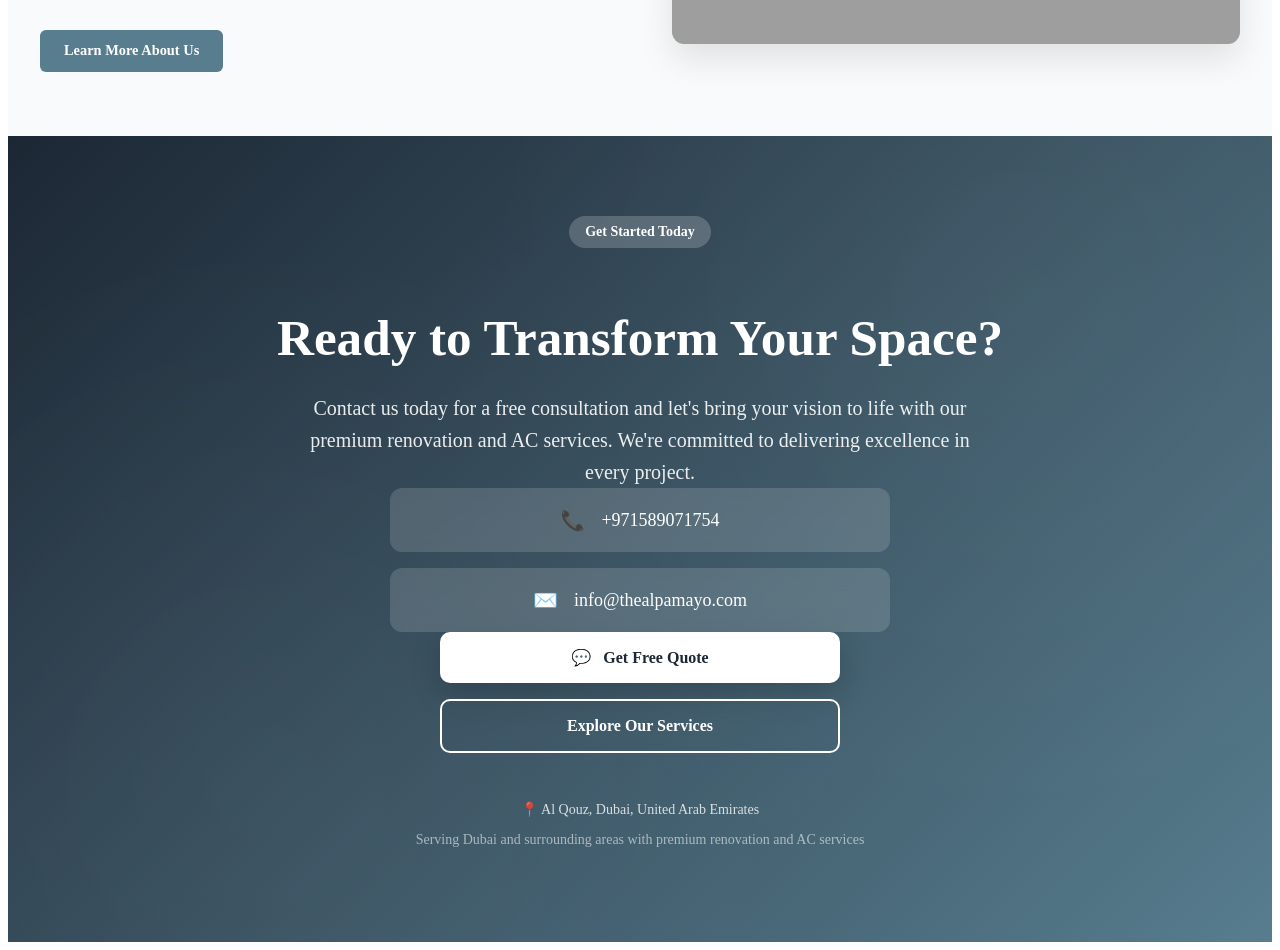
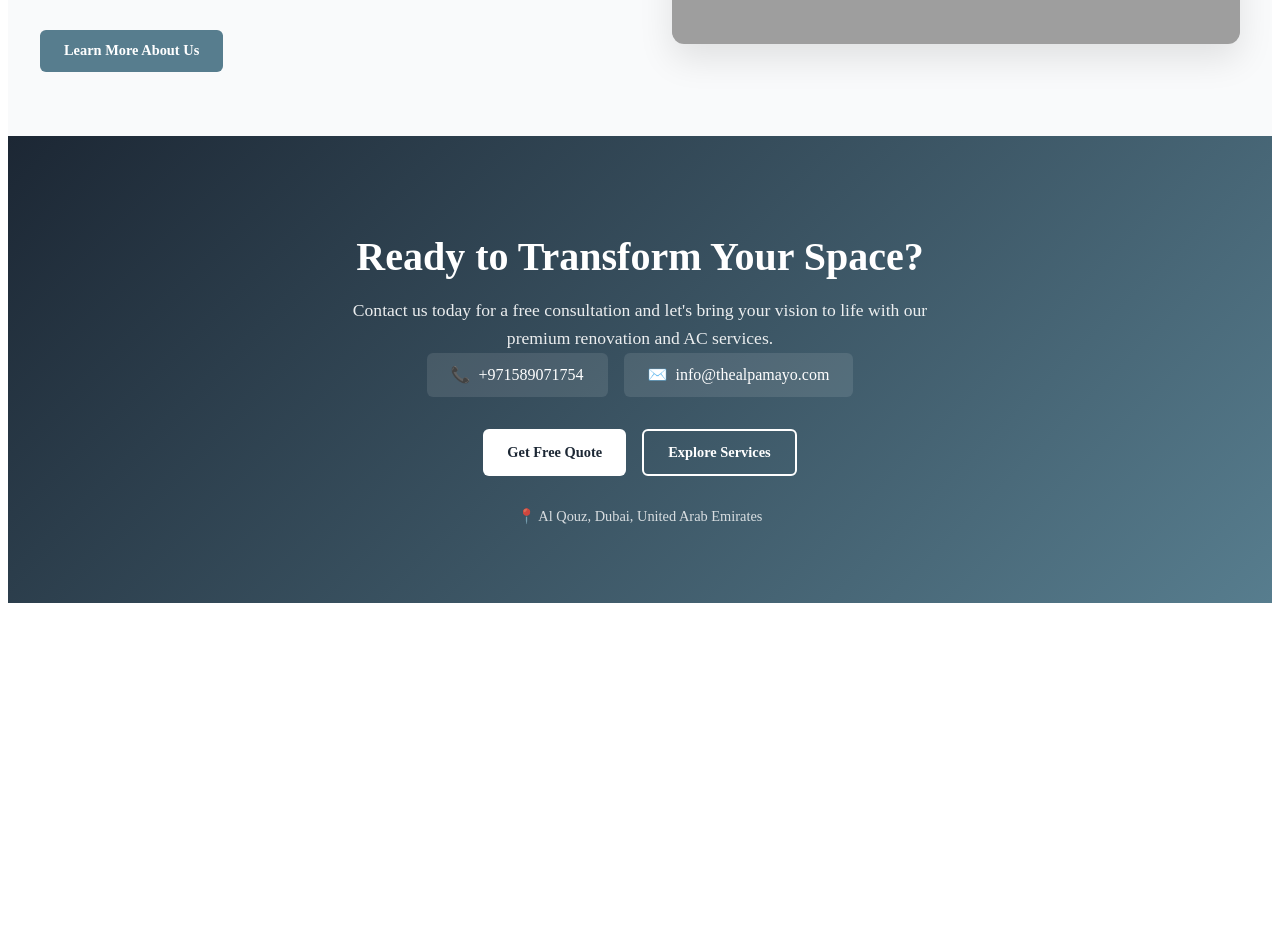
Before and after one commit to alpamayo73/main, a Next.js app: page / in a window 1280 px wide. Shown: the part 2760-3710 px from the top of the page. After the commit the page ends 3371 px from the top, so only its background shows below. Built offline with nearby package versions, Linux system fonts and the light colour scheme; grey boxes are pictures that could not be loaded.

Commit message:
Update CTASection.js

```diff
--- a/src/components/home/CTASection.js
+++ b/src/components/home/CTASection.js
@@ -3,155 +3,90 @@ import Link from 'next/link';
 export default function CTASection() {
   return (
     <section style={{
-      padding: '5rem 0',
+      padding: '4rem 0',
       background: 'linear-gradient(135deg, #1C2734 0%, #577D8E 100%)',
       color: 'white',
-      textAlign: 'center',
-      position: 'relative',
-      overflow: 'hidden'
+      textAlign: 'center'
     }}>
-      {/* Background Pattern */}
-      <div style={{
-        position: 'absolute',
-        top: 0,
-        left: 0,
-        right: 0,
-        bottom: 0,
-        backgroundImage: 'radial-gradient(circle at 20% 80%, rgba(255,255,255,0.1) 0%, transparent 50%), radial-gradient(circle at 80% 20%, rgba(255,255,255,0.1) 0%, transparent 50%)',
-        opacity: 0.3
-      }}></div>
-
       <div style={{
         maxWidth: '1200px',
         margin: '0 auto',
-        padding: '0 20px',
-        position: 'relative',
-        zIndex: 2
+        padding: '0 20px'
       }}>
-        <div style={{
-          display: 'inline-block',
-          backgroundColor: 'rgba(255, 255, 255, 0.2)',
-          backdropFilter: 'blur(10px)',
-          padding: '0.5rem 1rem',
-          borderRadius: '20px',
-          fontSize: '0.875rem',
-          fontWeight: '600',
+        <h2 style={{
+          fontSize: '2.5rem',
+          fontWeight: 'bold',
           marginBottom: '1rem'
-        }}>
-          Get Started Today
-        </div>
-
-        <h2 style={{
-          fontSize: 'clamp(2rem, 4vw, 3.5rem)',
-          fontWeight: 'bold',
-          marginBottom: '1.5rem',
-          lineHeight: 1.2
         }}>
           Ready to Transform Your Space?
         </h2>
         <p style={{
-          fontSize: '1.25rem',
-          marginBottom: '3rem',
-          maxWidth: '700px',
+          fontSize: '1.1rem',
+          marginBottom: '2rem',
+          maxWidth: '600px',
           margin: '0 auto',
           opacity: 0.9,
           lineHeight: 1.6
         }}>
           Contact us today for a free consultation and let's bring your vision to life with our premium renovation and AC services.
-          We're committed to delivering excellence in every project.
         </p>
 
         <div style={{
           display: 'flex',
-          flexDirection: 'column',
           gap: '1rem',
           justifyContent: 'center',
-          marginBottom: '3rem',
-          maxWidth: '500px',
-          margin: '0 auto'
+          marginBottom: '2rem'
         }}>
           <div style={{
             display: 'flex',
             alignItems: 'center',
-            justifyContent: 'center',
-            backgroundColor: 'rgba(255, 255, 255, 0.15)',
-            backdropFilter: 'blur(10px)',
-            borderRadius: '12px',
-            padding: '1.25rem',
-            transition: 'all 0.3s ease'
-          }}
-          onMouseEnter={(e) => {
-            e.currentTarget.style.backgroundColor = 'rgba(255, 255, 255, 0.25)';
-            e.currentTarget.style.transform = 'scale(1.02)';
-          }}
-          onMouseLeave={(e) => {
-            e.currentTarget.style.backgroundColor = 'rgba(255, 255, 255, 0.15)';
-            e.currentTarget.style.transform = 'scale(1)';
-          }}
-          >
-            <span style={{ fontSize: '1.25rem', marginRight: '1rem' }}>📞</span>
-            <span style={{ fontSize: '1.125rem', fontWeight: '500' }}>+971589071754</span>
+            backgroundColor: 'rgba(255, 255, 255, 0.1)',
+            padding: '0.8rem 1.5rem',
+            borderRadius: '6px'
+          }}>
+            <span style={{ marginRight: '0.5rem' }}>📞</span>
+            <span>+971589071754</span>
           </div>
           <div style={{
             display: 'flex',
             alignItems: 'center',
-            justifyContent: 'center',
-            backgroundColor: 'rgba(255, 255, 255, 0.15)',
-            backdropFilter: 'blur(10px)',
-            borderRadius: '12px',
-            padding: '1.25rem',
-            transition: 'all 0.3s ease'
-          }}
-          onMouseEnter={(e) => {
-            e.currentTarget.style.backgroundColor = 'rgba(255, 255, 255, 0.25)';
-            e.currentTarget.style.transform = 'scale(1.02)';
-          }}
-          onMouseLeave={(e) => {
-            e.currentTarget.style.backgroundColor = 'rgba(255, 255, 255, 0.15)';
-            e.currentTarget.style.transform = 'scale(1)';
-          }}
-          >
-            <span style={{ fontSize: '1.25rem', marginRight: '1rem' }}>✉️</span>
-            <span style={{ fontSize: '1.125rem', fontWeight: '500' }}>info@thealpamayo.com</span>
+            backgroundColor: 'rgba(255, 255, 255, 0.1)',
+            padding: '0.8rem 1.5rem',
+            borderRadius: '6px'
+          }}>
+            <span style={{ marginRight: '0.5rem' }}>✉️</span>
+            <span>info@thealpamayo.com</span>
           </div>
         </div>
 
         <div style={{
           display: 'flex',
-          flexDirection: 'column',
           gap: '1rem',
-          justifyContent: 'center',
-          maxWidth: '400px',
-          margin: '0 auto'
+          justifyContent: 'center'
         }}>
           <Link
             href="/contact"
             style={{
               display: 'inline-flex',
               alignItems: 'center',
-              justifyContent: 'center',
               backgroundColor: 'white',
               color: '#1C2734',
-              padding: '1rem 2rem',
-              borderRadius: '10px',
+              padding: '0.8rem 1.5rem',
+              borderRadius: '6px',
               fontWeight: 'bold',
               textDecoration: 'none',
-              fontSize: '1rem',
               transition: 'all 0.3s ease',
-              boxShadow: '0 10px 30px rgba(0, 0, 0, 0.2)'
+              fontSize: '0.9rem'
             }}
             onMouseEnter={(e) => {
               e.target.style.backgroundColor = '#f3f4f6';
               e.target.style.transform = 'scale(1.05)';
-              e.target.style.boxShadow = '0 15px 40px rgba(0, 0, 0, 0.3)';
             }}
             onMouseLeave={(e) => {
               e.target.style.backgroundColor = 'white';
               e.target.style.transform = 'scale(1)';
-              e.target.style.boxShadow = '0 10px 30px rgba(0, 0, 0, 0.2)';
             }}
           >
-            <span style={{ marginRight: '0.75rem' }}>💬</span>
             Get Free Quote
           </Link>
           <Link
@@ -159,53 +94,36 @@ export default function CTASection() {
             style={{
               display: 'inline-flex',
               alignItems: 'center',
-              justifyContent: 'center',
               border: '2px solid white',
               color: 'white',
-              padding: '1rem 2rem',
-              borderRadius: '10px',
+              padding: '0.8rem 1.5rem',
+              borderRadius: '6px',
               fontWeight: 'bold',
               textDecoration: 'none',
-              fontSize: '1rem',
               transition: 'all 0.3s ease',
-              backdropFilter: 'blur(10px)'
+              fontSize: '0.9rem'
             }}
             onMouseEnter={(e) => {
               e.target.style.backgroundColor = 'white';
               e.target.style.color = '#1C2734';
-              e.target.style.transform = 'scale(1.05)';
             }}
             onMouseLeave={(e) => {
               e.target.style.backgroundColor = 'transparent';
               e.target.style.color = 'white';
-              e.target.style.transform = 'scale(1)';
             }}
           >
-            Explore Our Services
+            Explore Services
           </Link>
         </div>
 
         <div style={{
-          marginTop: '3rem',
-          fontSize: '0.875rem',
+          marginTop: '2rem',
+          fontSize: '0.9rem',
           opacity: 0.8
         }}>
           <p>📍 Al Qouz, Dubai, United Arab Emirates</p>
-          <p style={{ marginTop: '0.5rem', opacity: 0.7 }}>Serving Dubai and surrounding areas with premium renovation and AC services</p>
         </div>
       </div>
-
-      <style jsx>{`
-        @media (min-width: 640px) {
-          div > div:last-child > div:nth-child(4) {
-            flex-direction: row;
-          }
-
-          div > div:last-child > div:nth-child(6) {
-            flex-direction: row;
-          }
-        }
-      `}</style>
     </section>
   );
 }
```
